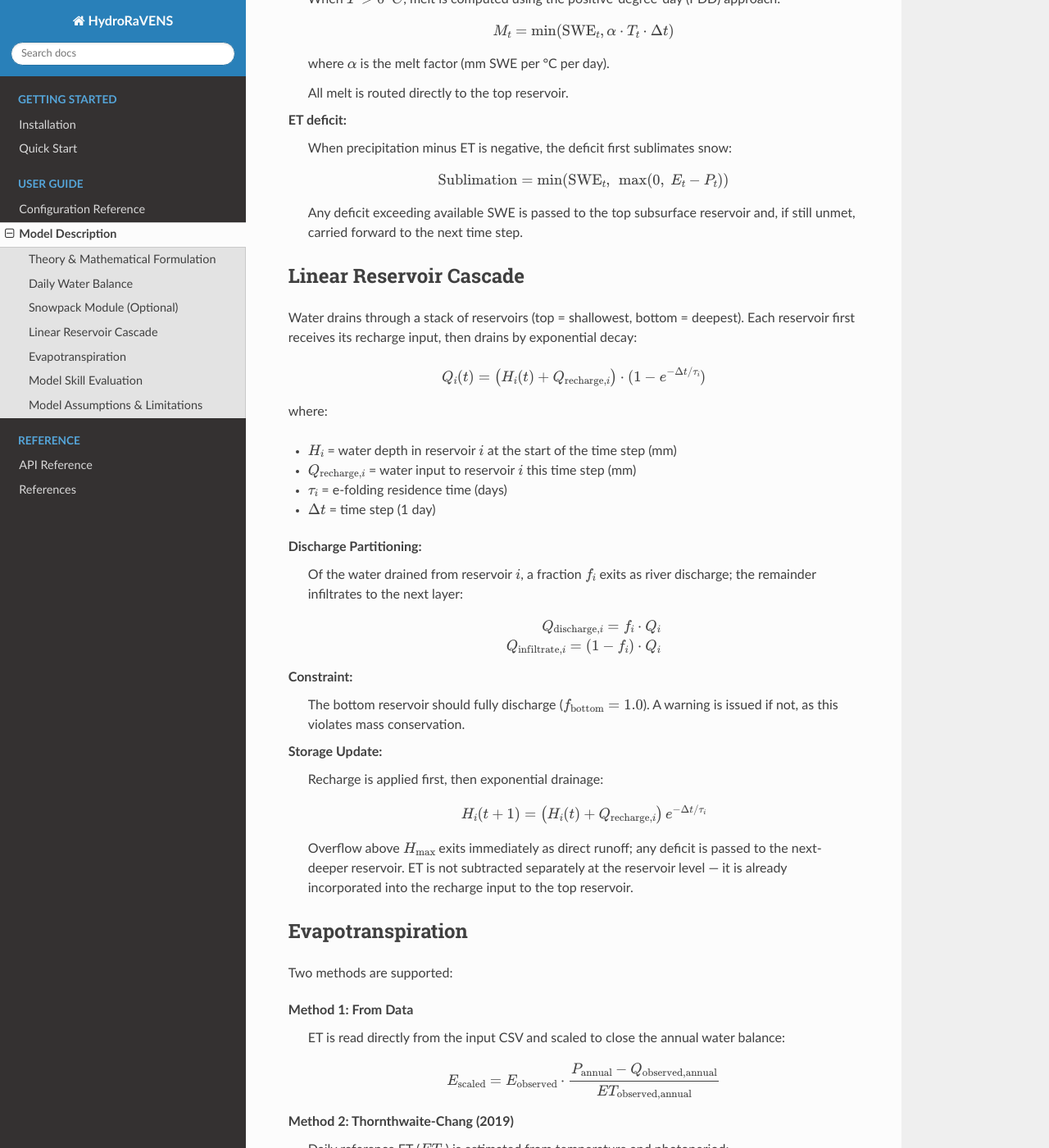
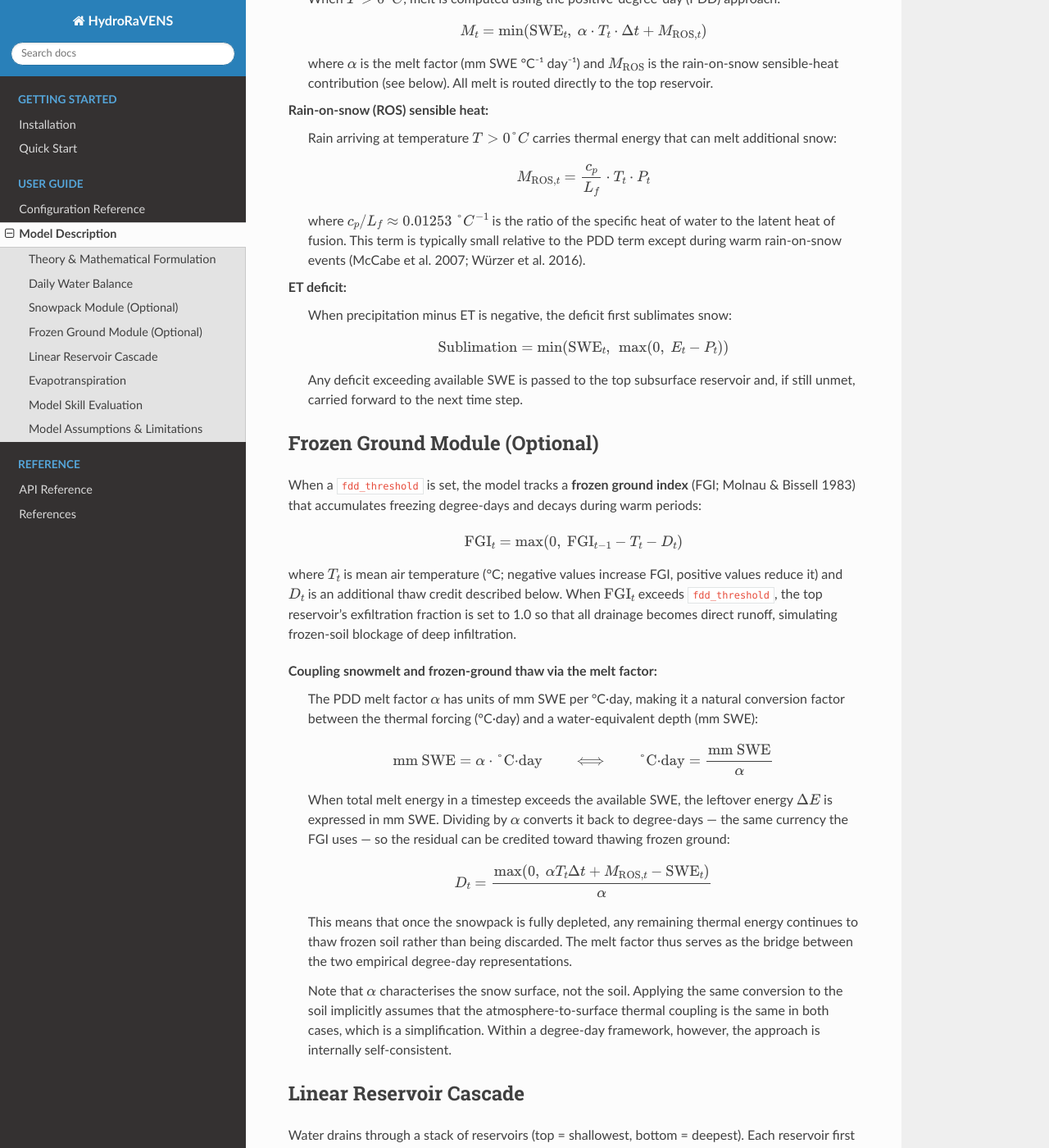
Before and after one commit to MNiMORPH/hydroRaVENS, a Sphinx documentation site: the page built from docs/source/model_description.rst, in a window 1280 px wide and 1400 px high, scrolled down 973 px. Shown: the whole window at 82% size. Built offline with Sphinx 7.4.7 and the Read the Docs theme 3.1.0, drawn with Linux system fonts in a browser that asks for light colours.

Commit message:
Document snowmelt–frozen-ground coupling via melt factor
model_description.rst gains a Frozen Ground Module section covering the
FGI accumulation/decay equation, the rain-on-snow term in the melt
equation, and — the key conceptual point — how the melt factor
(mm SWE °C⁻¹ day⁻¹) bridges the PDD snowmelt representation and the
FGI degree-day representation: dividing residual melt depth by α
converts mm SWE back to °C·day so that energy left over after the
snowpack is exhausted continues to credit soil thawing.

Reciprocal cross-references added to Snowpack.melt() and
Buckets._update_fgi() docstrings.

Co-Authored-By: Claude Sonnet 4.6 <noreply@anthropic.com>

```diff
--- a/docs/source/model_description.rst
+++ b/docs/source/model_description.rst
@@ -46,11 +46,24 @@ If mean air temperature is provided, snowpack processes are enabled.
 
   .. math::
 
-      M_t = \min(\text{SWE}_t, \alpha \cdot T_t \cdot \Delta t)
+      M_t = \min(\text{SWE}_t,\ \alpha \cdot T_t \cdot \Delta t + M_{\text{ROS},t})
 
-  where :math:`\alpha` is the melt factor (mm SWE per °C per day).
+  where :math:`\alpha` is the melt factor (mm SWE °C⁻¹ day⁻¹) and
+  :math:`M_{\text{ROS}}` is the rain-on-snow sensible-heat contribution
+  (see below). All melt is routed directly to the top reservoir.
 
-  All melt is routed directly to the top reservoir.
+**Rain-on-snow (ROS) sensible heat:**
+  Rain arriving at temperature :math:`T > 0°C` carries thermal energy that
+  can melt additional snow:
+
+  .. math::
+
+      M_{\text{ROS},t} = \frac{c_p}{L_f} \cdot T_t \cdot P_t
+
+  where :math:`c_p / L_f \approx 0.01253\ °C^{-1}` is the ratio of the
+  specific heat of water to the latent heat of fusion. This term is
+  typically small relative to the PDD term except during warm rain-on-snow
+  events (McCabe et al. 2007; Würzer et al. 2016).
 
 **ET deficit:**
   When precipitation minus ET is negative, the deficit first sublimates
@@ -62,6 +75,55 @@ If mean air temperature is provided, snowpack processes are enabled.
 
   Any deficit exceeding available SWE is passed to the top subsurface
   reservoir and, if still unmet, carried forward to the next time step.
+
+Frozen Ground Module (Optional)
+~~~~~~~~~~~~~~~~~~~~~~~~~~~~~~~~
+
+When a ``fdd_threshold`` is set, the model tracks a **frozen ground index**
+(FGI; Molnau & Bissell 1983) that accumulates freezing degree-days and
+decays during warm periods:
+
+.. math::
+
+    \text{FGI}_t = \max\!\left(0,\ \text{FGI}_{t-1} - T_t - D_t\right)
+
+where :math:`T_t` is mean air temperature (°C; negative values increase
+FGI, positive values reduce it) and :math:`D_t` is an additional thaw
+credit described below. When :math:`\text{FGI}_t` exceeds
+``fdd_threshold``, the top reservoir's exfiltration fraction is set to
+1.0 so that all drainage becomes direct runoff, simulating frozen-soil
+blockage of deep infiltration.
+
+**Coupling snowmelt and frozen-ground thaw via the melt factor:**
+  The PDD melt factor :math:`\alpha` has units of mm SWE per °C·day,
+  making it a natural conversion factor between the thermal forcing
+  (°C·day) and a water-equivalent depth (mm SWE):
+
+  .. math::
+
+      \text{mm SWE} = \alpha \cdot \text{°C·day}
+      \qquad \Longleftrightarrow \qquad
+      \text{°C·day} = \frac{\text{mm SWE}}{\alpha}
+
+  When total melt energy in a timestep exceeds the available SWE, the
+  leftover energy :math:`\Delta E` is expressed in mm SWE. Dividing by
+  :math:`\alpha` converts it back to degree-days — the same currency the
+  FGI uses — so the residual can be credited toward thawing frozen ground:
+
+  .. math::
+
+      D_t = \frac{\max(0,\ \alpha T_t \Delta t + M_{\text{ROS},t} - \text{SWE}_t)}{\alpha}
+
+  This means that once the snowpack is fully depleted, any remaining
+  thermal energy continues to thaw frozen soil rather than being
+  discarded. The melt factor thus serves as the bridge between the two
+  empirical degree-day representations.
+
+  Note that :math:`\alpha` characterises the snow surface, not the soil.
+  Applying the same conversion to the soil implicitly assumes that the
+  atmosphere-to-surface thermal coupling is the same in both cases, which
+  is a simplification. Within a degree-day framework, however, the
+  approach is internally self-consistent.
 
 Linear Reservoir Cascade
 ~~~~~~~~~~~~~~~~~~~~~~~~
```
Also changed, not shown: 1 other file.
